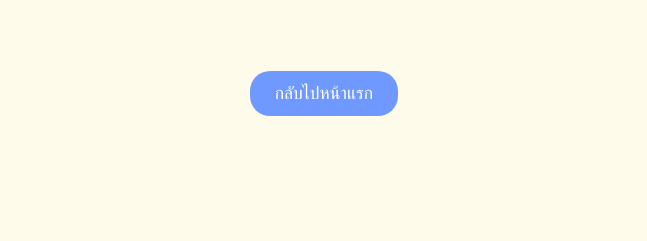
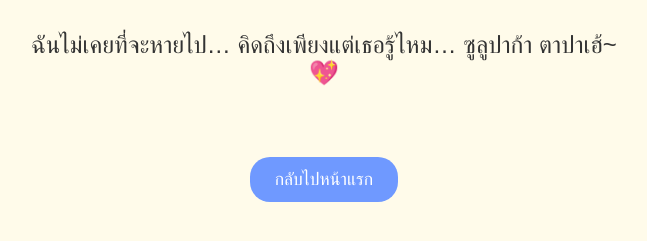
Before and after one commit to tawatchaipo4886-cell/love-website, a plain HTML site: page music.html in a window 1280 px wide. Shown: the part 205-446 px from the top of the page, without its empty margins (316-963 px from the left). Drawn offline with Linux system fonts and the light colour scheme.

Commit message:
Update music.html

```diff
--- a/music.html
+++ b/music.html
@@ -46,6 +46,20 @@
   <!-- 🔁 กลับหน้าแรก -->
   <a class="button" href="index.html">กลับไปหน้าแรก</a>
 
+  <script>
+    const text = "ฉันไม่เคยที่จะหายไป… คิดถึงเพียงแต่เธอรู้ไหม… ซูลูปาก้า ตาปาเฮ้~ 💖";
+    let i = 0;
+    const speed = 60;
 
+    function typeWriter() {
+      if (i < text.length) {
+        document.getElementById("lyrics").innerHTML += text.charAt(i);
+        i++;
+        setTimeout(typeWriter, speed);
+      }
+    }
+
+    window.onload = typeWriter;
+  </script>
 </body>
 </html>
```
